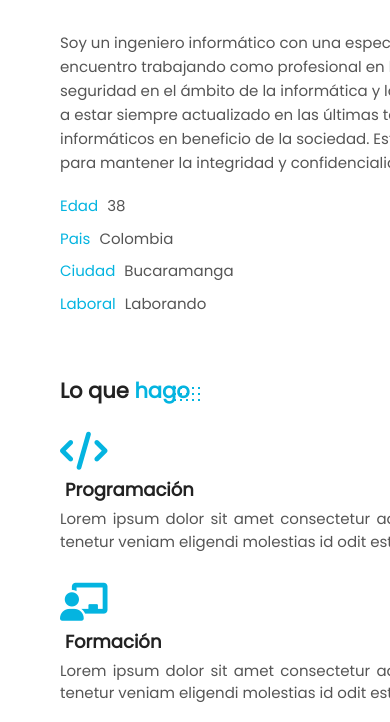
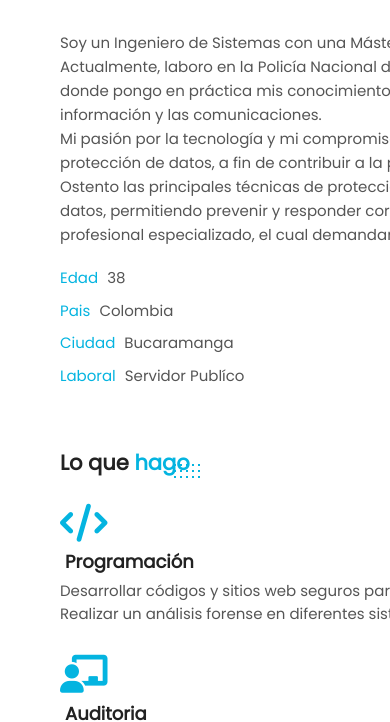
Before and after one commit to LEONARDO589/pagCurriculum, a plain HTML site: page sobre-mi.html in a window 390 px wide. Shown: the part 122-844 px from the top of the page. Drawn offline with Linux system fonts and the light colour scheme.

Commit message:
Modificacion de texto de sobre mi y styles a rem

```diff
--- a/assets/css/responsive.css
+++ b/assets/css/responsive.css
@@ -71,7 +71,7 @@ min-width: 1600px;
     z-index: 999;
     display: block;
     position: absolute;
-    max-width: 330px;
+    max-width: 33rem;
     top: 0;
     right: 0;
     bottom: 0;
@@ -138,7 +138,7 @@ min-width: 1600px;
 
   .layout__content {
     width: 100%;
-    height: 100%;
+    height: 100vh;
     border-radius: 0;
     background-color: transparent;
   }
@@ -311,7 +311,7 @@ min-width: 1600px;
   }
 
   .certificate__logo{
-    width: 100%;
+    width: 25rem;
   }
 
   .gallery__item{
--- a/assets/css/styles.css
+++ b/assets/css/styles.css
@@ -20,7 +20,7 @@
 /* Estilos generales */
 
 html {
-  font-size: 10px;
+  font-size: 62.5%; /* equivalen a 10px*/
 }
 
 body {
@@ -233,7 +233,7 @@ body {
   display: block;
   position: absolute;
   top: 0;
-  right: -105px;
+  right: -10.5rem;
   background-color: var(--color-transparent);
   min-width: 11rem;
 }
@@ -329,10 +329,10 @@ body {
 .contact__title::after {
   content: "";
   position: absolute;
-  top: 15px;
-  right: -25px;
-  width: 50px;
-  height: 30px;
+  top: 2rem;
+  right: -2.5rem;
+  width: 5rem;
+  height: 3rem;
   background-image: -webkit-repeating-radial-gradient(
     center center,
     var(--color-secondary),
@@ -341,6 +341,7 @@ body {
     transparent 100%
   );
   background-size: 6px 6px;
+  opacity: 0.5;
 }
 
 .title__color {
@@ -415,10 +416,10 @@ body {
 .form-header__title::after {
   content: "";
   position: absolute;
-  top: 10px;
+  top: 1.5rem;
   right: 0;
-  width: 30px;
-  height: 20px;
+  width: 3rem;
+  height: 2rem;
   background-image: -webkit-repeating-radial-gradient(
     center center,
     var(--color-secondary),
@@ -682,7 +683,7 @@ body {
   position: absolute;
   top: 0;
   left: 30%;
-  bottom: -18px;
+  bottom: -1.8rem;
   width: 1px;
   height: auto;
   background-color: var(--color-background-scrollbar);
@@ -714,6 +715,7 @@ body {
 }
 
 /* CURRICULUM DE LA DERECHA */
+
 .resumen_right {
   flex-basis: 41%;
   padding: 0 1.5rem;
--- a/sobre-mi.html
+++ b/sobre-mi.html
@@ -140,21 +140,28 @@
           <section class="about__personal-info">
             <article class="personal-info__bio">
               <p class="personal-info__description">
-                Soy un ingeniero informático con una especialización en
-                seguridad informática, graduado de la prestigiosa universidad
-                UNIR de España. Actualmente, me encuentro trabajando como
-                profesional en la Policía Nacional de Colombia, donde pongo en
-                práctica mis conocimientos para proteger y garantizar la
-                seguridad en el ámbito de la informática y las tecnologías de la
-                información. Mi pasión por la tecnología y mi compromiso con el
-                servicio público me impulsan a estar siempre actualizado en las
-                últimas tendencias en ciberseguridad y protección de datos, con
-                el fin de contribuir a la prevención y resolución de delitos
-                informáticos en beneficio de la sociedad. Estoy orgulloso de ser
-                un eslabón clave en la lucha contra las amenazas digitales y de
-                poder aplicar mis habilidades para mantener la integridad y
-                confidencialidad de la información en un mundo cada vez más
-                interconectado y tecnológico.
+                Soy un Ingeniero de Sistemas con una Máster Universitario en
+                Ciberseguridad, egresado de la Universidad Internacional de La
+                Rioja (UNIR) – España. <br />
+                Actualmente, laboro en la Policía Nacional de Colombia como
+                Administrador de Seguridad de la Información de la Policía
+                Metropolitana de Bucaramanga, donde pongo en práctica mis
+                conocimientos y mi experiencia para proteger y garantizar la
+                seguridad informática en el ámbito de las tecnologías de la
+                información y las comunicaciones. <br />
+                Mi pasión por la tecnología y mi compromiso con el servicio
+                público me impulsan a estar siempre actualizado en las últimas
+                tendencias en ciberseguridad y la protección de datos, a fin de
+                contribuir a la prevención y resolución de incidentes de
+                seguridad de la Institución policial. <br />
+                Ostento las principales técnicas de protección frente a ataques
+                y amenazas en sistemas operativos, redes, software de
+                aplicación, sistemas web y bases de datos, permitiendo prevenir
+                y responder correctamente a los ataques y vulnerabilidades de
+                los sistemas y las medidas de seguridad, en el marco de un
+                perfil profesional especializado, el cual demandan las empresas
+                y entidades del estado para hacer frente a los desafíos que se
+                les presentan.
               </p>
             </article>
             <div class="personal-info__data">
@@ -173,7 +180,7 @@
                 </li>
                 <li class="personal-info__option">
                   <span class="personal-info__title">Laboral</span>
-                  <span class="personal-info__value">Laborando</span>
+                  <span class="personal-info__value">Servidor Publíco</span>
                 </li>
               </ul>
             </div>
@@ -193,10 +200,11 @@
                 <div class="service__content">
                   <h4 class="service__title">Programación</h4>
                   <p class="service__description">
-                    Lorem ipsum dolor sit amet consectetur adipisicing elit.
-                    Officiis maxime nisi vitae consequuntur quaerat a repellat
-                    optio quis, facere, deleniti qui unde nihil tenetur veniam
-                    eligendi molestias id odit est?
+                    Desarrollar códigos y sitios web seguros para proteger la
+                    integridad y confidencialidad de la información contenida en
+                    las bases de datos. <br />
+                    Realizar un análisis forense en diferentes sistemas
+                    operativos tanto para dispositivos fijos como móviles.
                   </p>
                 </div>
               </article>
@@ -206,12 +214,12 @@
                   <i class="service__real-icon fa-solid fa-chalkboard-user"></i>
                 </div>
                 <div class="service__content">
-                  <h4 class="service__title">Formación</h4>
+                  <h4 class="service__title">Auditoria</h4>
                   <p class="service__description">
-                    Lorem ipsum dolor sit amet consectetur adipisicing elit.
-                    Officiis maxime nisi vitae consequuntur quaerat a repellat
-                    optio quis, facere, deleniti qui unde nihil tenetur veniam
-                    eligendi molestias id odit est?
+                    Cuento con una visión transversal que me permite afrontar
+                    con éxito las bases de una certificación de auditoría de
+                    seguridad, así como la aplicación de los principales
+                    estándares y buenas prácticas de auditoría de la seguridad.
                   </p>
                 </div>
               </article>
@@ -221,12 +229,12 @@
                   <i class="service__real-icon fa-solid fa-computer"></i>
                 </div>
                 <div class="service__content">
-                  <h4 class="service__title">Desarrollo web</h4>
+                  <h4 class="service__title">Proyección tecnológica</h4>
                   <p class="service__description">
-                    Lorem ipsum dolor sit amet consectetur adipisicing elit.
-                    Officiis maxime nisi vitae consequuntur quaerat a repellat
-                    optio quis, facere, deleniti qui unde nihil tenetur veniam
-                    eligendi molestias id odit est?
+                    Diseñar y elaborar planes de intervención profesional o
+                    proyectos de investigación relacionados con el entorno de
+                    seguridad informática e implementarlos y desarrollarlos
+                    mediante los métodos y procesos adecuados.
                   </p>
                 </div>
               </article>
@@ -238,10 +246,12 @@
                 <div class="service__content">
                   <h4 class="service__title">Soporte Técnico</h4>
                   <p class="service__description">
-                    Lorem ipsum dolor sit amet consectetur adipisicing elit.
-                    Officiis maxime nisi vitae consequuntur quaerat a repellat
-                    optio quis, facere, deleniti qui unde nihil tenetur veniam
-                    eligendi molestias id odit est?
+                    Analizar con eficacia y de forma integral cuáles son las
+                    principales vulnerabilidades de sistemas operativos,
+                    aplicaciones, redes y dispositivos móviles. <br> Plantear
+                    protocolos de seguridad para proteger equipos, tanto de una
+                    compañía como personales, a través de las herramientas más
+                    usadas del sector.
                   </p>
                 </div>
               </article>
```
